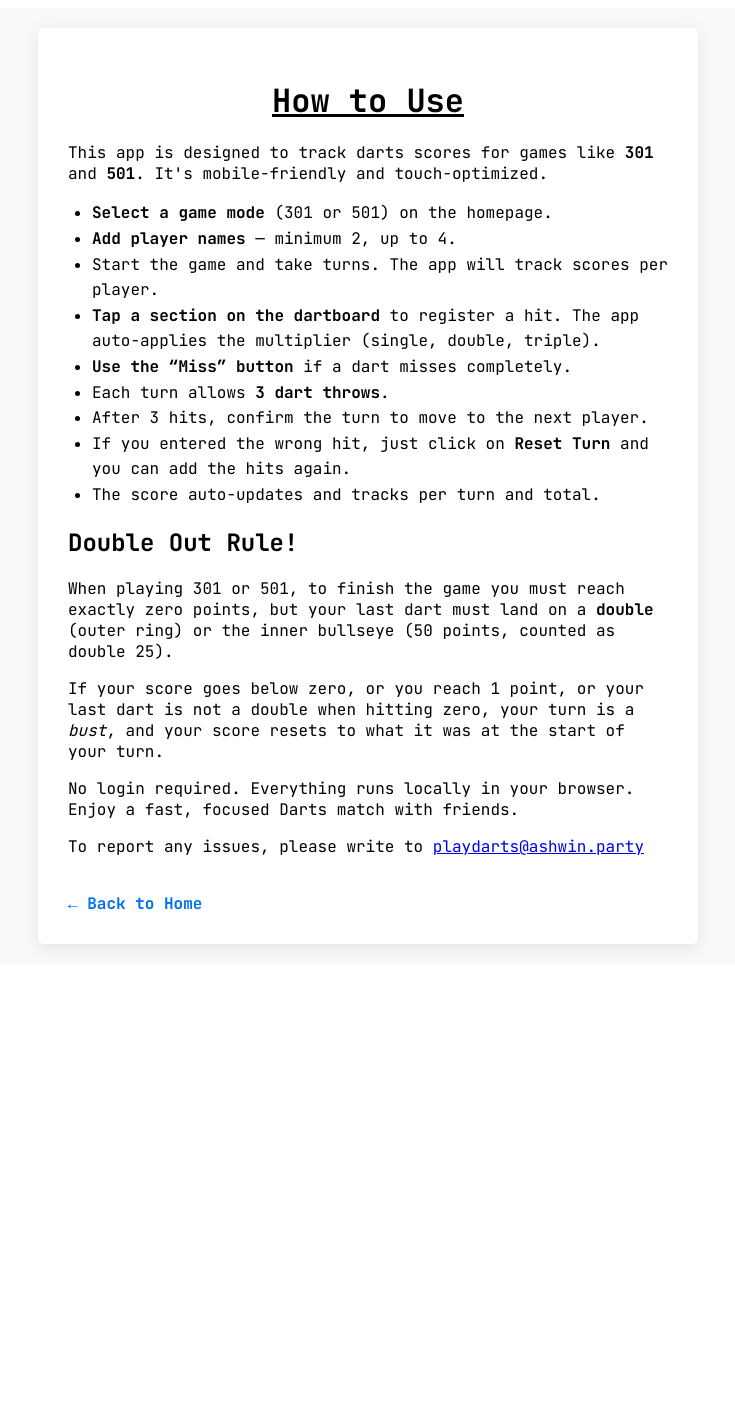
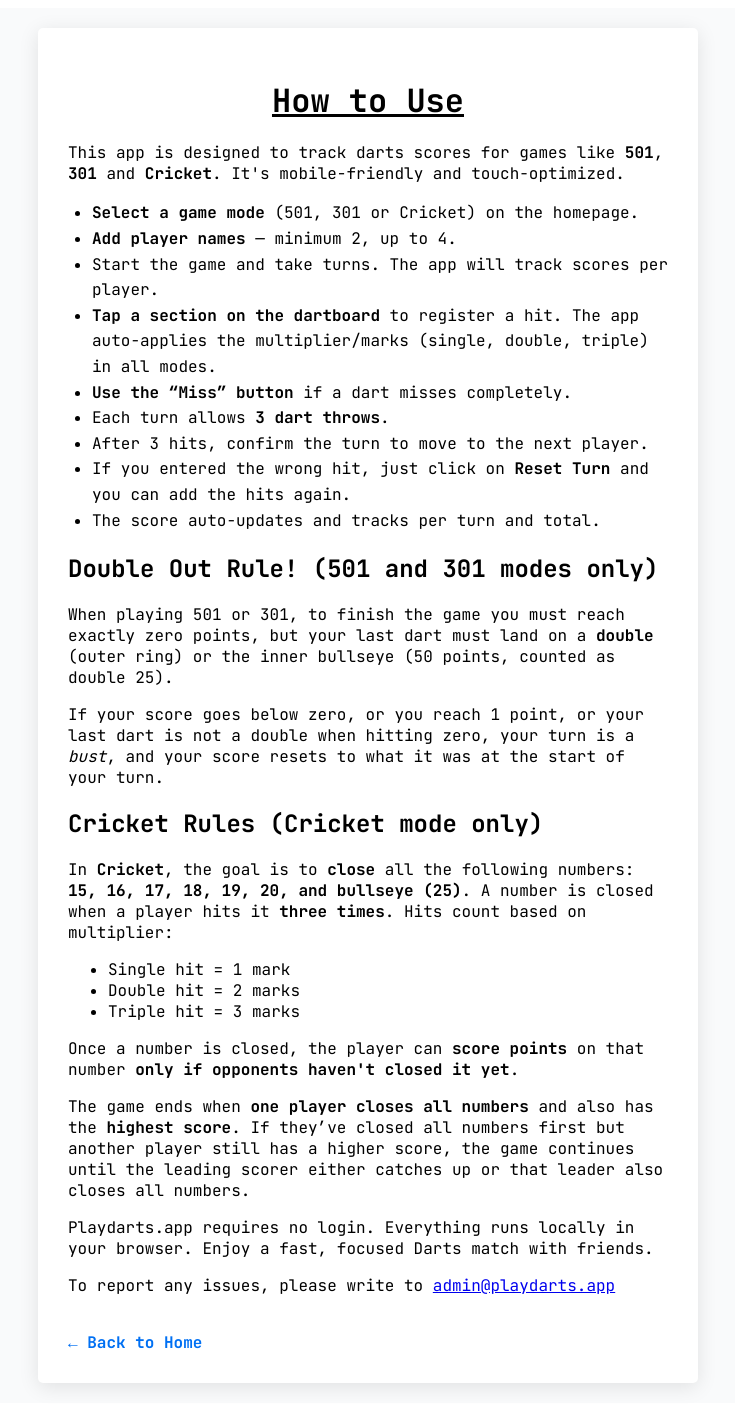
Before and after one commit to homelabdude/playdarts, a Next.js app: page /how-to-use in a window 1280 px wide. Shown: the whole page, without its empty margins (272-1007 px from the left). Before the commit the page ends 972 px from the top, so only its background shows below. Built offline with nearby package versions, Linux system fonts and the light colour scheme.

Commit message:
feat: Adding cricket mode fix: correcting email

```diff
--- a/src/pages/how-to-use.js
+++ b/src/pages/how-to-use.js
@@ -17,13 +17,15 @@ export default function HowToUse() {
 
           <p>
             This app is designed to track darts scores for games like{" "}
-            <strong>301</strong> and <strong>501</strong>. It&apos;s
-            mobile-friendly and touch-optimized.
+            <strong>501</strong>, <strong>301</strong> and{" "}
+            <strong>Cricket</strong>. It&apos;s mobile-friendly and
+            touch-optimized.
           </p>
 
           <ul style={styles.list}>
             <li>
-              <strong>Select a game mode</strong> (301 or 501) on the homepage.
+              <strong>Select a game mode</strong> (501, 301 or Cricket) on the
+              homepage.
             </li>
             <li>
               <strong>Add player names</strong> — minimum 2, up to 4.
@@ -34,7 +36,8 @@ export default function HowToUse() {
             </li>
             <li>
               <strong>Tap a section on the dartboard</strong> to register a hit.
-              The app auto-applies the multiplier (single, double, triple).
+              The app auto-applies the multiplier/marks (single, double, triple)
+              in all modes.
             </li>
             <li>
               <strong>Use the “Miss” button</strong> if a dart misses
@@ -51,9 +54,9 @@ export default function HowToUse() {
             <li>The score auto-updates and tracks per turn and total.</li>
           </ul>
 
-          <h2>Double Out Rule!</h2>
+          <h2>Double Out Rule! (501 and 301 modes only)</h2>
           <p>
-            When playing 301 or 501, to finish the game you must reach exactly
+            When playing 501 or 301, to finish the game you must reach exactly
             zero points, but your last dart must land on a{" "}
             <strong>double</strong> (outer ring) or the inner bullseye (50
             points, counted as double 25).
@@ -64,14 +67,40 @@ export default function HowToUse() {
             , and your score resets to what it was at the start of your turn.
           </p>
 
+          <h2>Cricket Rules (Cricket mode only)</h2>
           <p>
-            No login required. Everything runs locally in your browser. Enjoy a
-            fast, focused Darts match with friends.
+            In <strong>Cricket</strong>, the goal is to <strong>close</strong>{" "}
+            all the following numbers:{" "}
+            <strong>15, 16, 17, 18, 19, 20, and bullseye (25)</strong>. A number
+            is closed when a player hits it <strong>three times</strong>. Hits
+            count based on multiplier:
+          </p>
+          <ul>
+            <li>Single hit = 1 mark</li>
+            <li>Double hit = 2 marks</li>
+            <li>Triple hit = 3 marks</li>
+          </ul>
+          <p>
+            Once a number is closed, the player can{" "}
+            <strong>score points</strong> on that number{" "}
+            <strong>only if opponents haven't closed it yet</strong>.
+          </p>
+          <p>
+            The game ends when <strong>one player closes all numbers</strong>{" "}
+            and also has the <strong>highest score</strong>. If they’ve closed
+            all numbers first but another player still has a higher score, the
+            game continues until the leading scorer either catches up or that
+            leader also closes all numbers.
+          </p>
+
+          <p>
+            Playdarts.app requires no login. Everything runs locally in your
+            browser. Enjoy a fast, focused Darts match with friends.
           </p>
 
           <p>
             To report any issues, please write to{" "}
-            <a href="mailto:playdarts@ashwin.party">playdarts@ashwin.party</a>
+            <a href="mailto:admin@playdarts.app">admin@playdarts.app</a>
           </p>
 
           <Link href="/" style={styles.link}>
```
Also changed, not shown: src/pages/game.js (+84 -13 lines), src/pages/index.js (+7 -4 lines).
